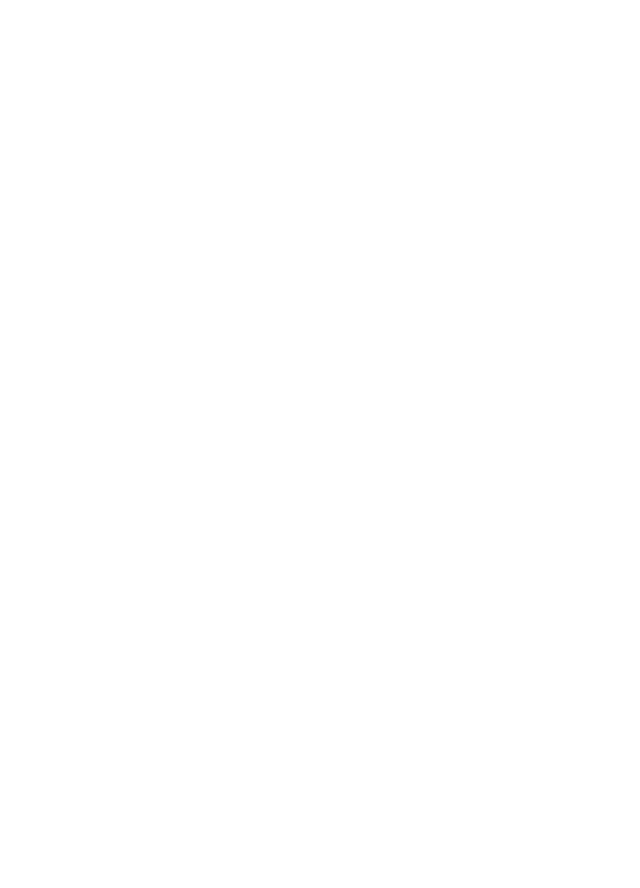
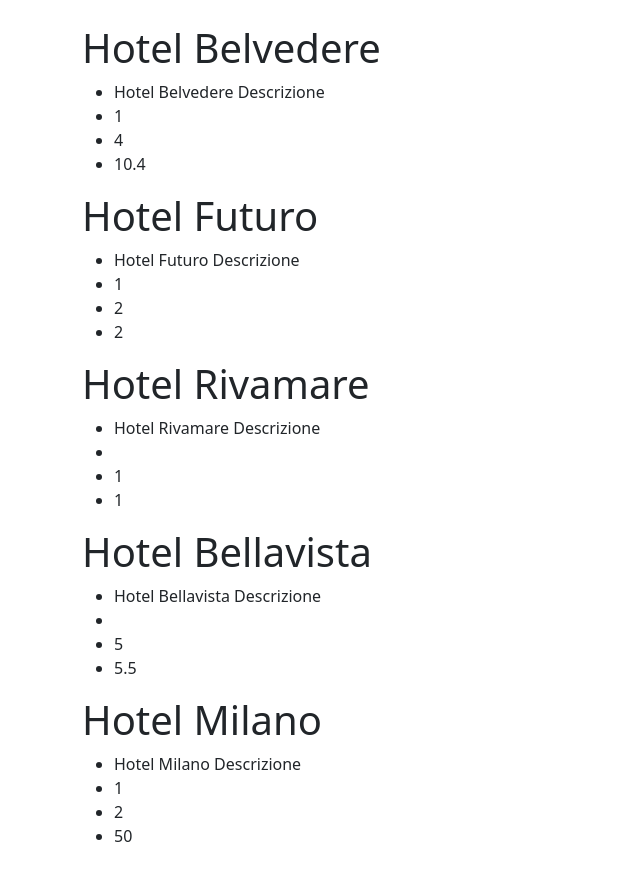
Before and after one commit to orsoli/php-hotel, a PHP site: page / in a window 1280 px wide. Before the commit the part shown is empty. Shown: the whole page, without its empty margins (0-640 px from the left). Before the commit the page ends 800 px from the top, so only its background shows below. Run offline with PHP 8.4, Linux system fonts and the light colour scheme; some libraries are stand-ins or nearby versions.

Commit message:
Added hotel array and print in page details

```diff
--- a/index.php
+++ b/index.php
@@ -1,5 +1,43 @@
 <?php
+$hotels = [
 
+        [
+            'name' => 'Hotel Belvedere',
+            'description' => 'Hotel Belvedere Descrizione',
+            'parking' => true,
+            'vote' => 4,
+            'distance_to_center' => 10.4
+        ],
+        [
+            'name' => 'Hotel Futuro',
+            'description' => 'Hotel Futuro Descrizione',
+            'parking' => true,
+            'vote' => 2,
+            'distance_to_center' => 2
+        ],
+        [
+            'name' => 'Hotel Rivamare',
+            'description' => 'Hotel Rivamare Descrizione',
+            'parking' => false,
+            'vote' => 1,
+            'distance_to_center' => 1
+        ],
+        [
+            'name' => 'Hotel Bellavista',
+            'description' => 'Hotel Bellavista Descrizione',
+            'parking' => false,
+            'vote' => 5,
+            'distance_to_center' => 5.5
+        ],
+        [
+            'name' => 'Hotel Milano',
+            'description' => 'Hotel Milano Descrizione',
+            'parking' => true,
+            'vote' => 2,
+            'distance_to_center' => 50
+        ],
+
+    ];
 ?>
 
 <!DOCTYPE html>
@@ -24,10 +62,37 @@
 
 </head>
 
+<!-- [
+            'name' => 'Hotel Belvedere',
+            'description' => 'Hotel Belvedere Descrizione',
+            'parking' => true,
+            'vote' => 4,
+            'distance_to_center' => 10.4
+        ], -->
+
+
 <body>
     <!-- Container  -->
-    <div class='container mx-auto py-4' id='app'>
-
+    <div class='container mx-auto py-4'>
+        <?php foreach($hotels as $hotel){ ?>
+        <h1>
+            <?= $hotel["name"] ?>
+        </h1>
+        <ul>
+            <li>
+                <?= $hotel["description"] ?>
+            </li>
+            <li>
+                <?= $hotel["parking"] ?>
+            </li>
+            <li>
+                <?= $hotel["vote"] ?>
+            </li>
+            <li>
+                <?= $hotel["distance_to_center"] ?>
+            </li>
+        </ul>
+        <?php } ?>
     </div>
 </body>
 
```
Also changed, not shown: README.md.
